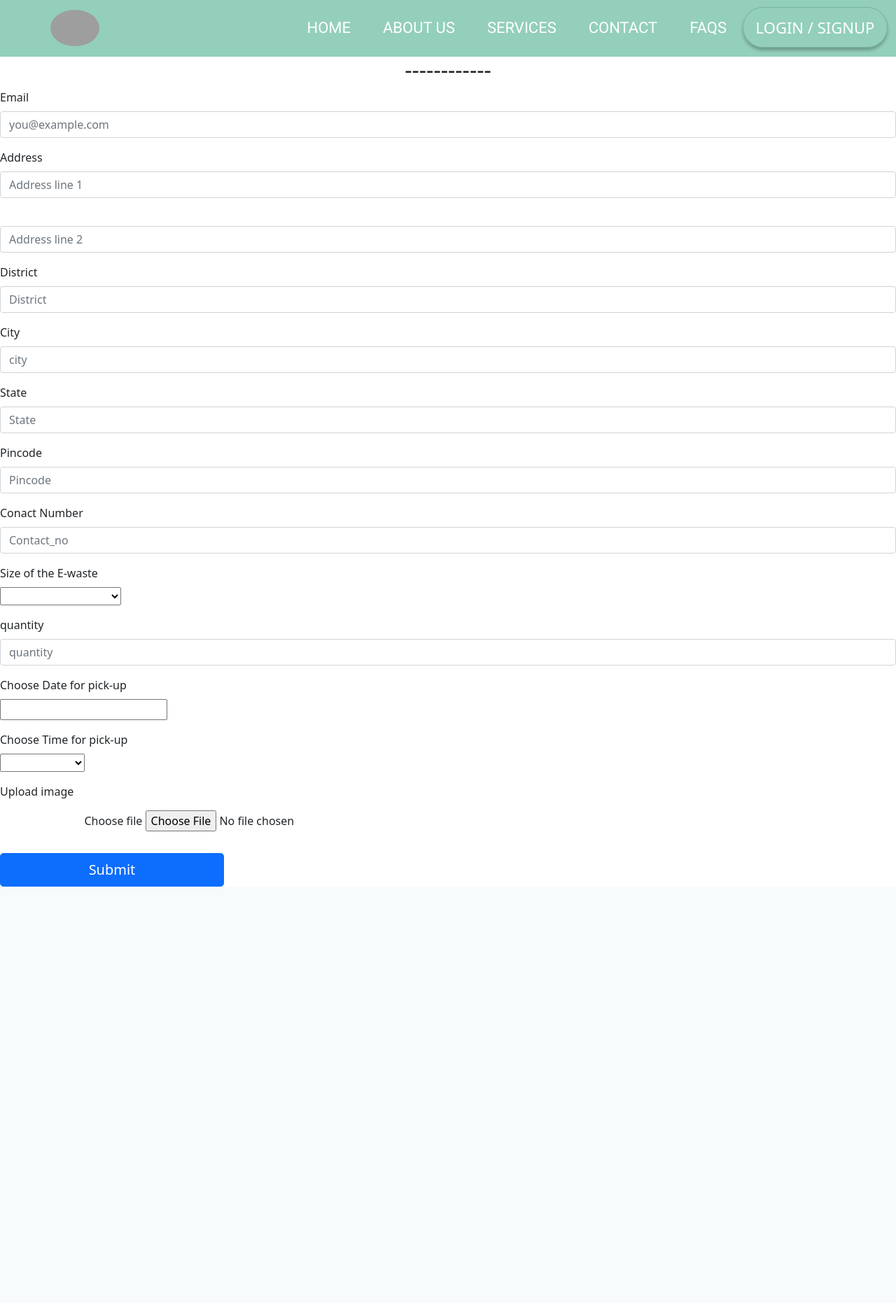
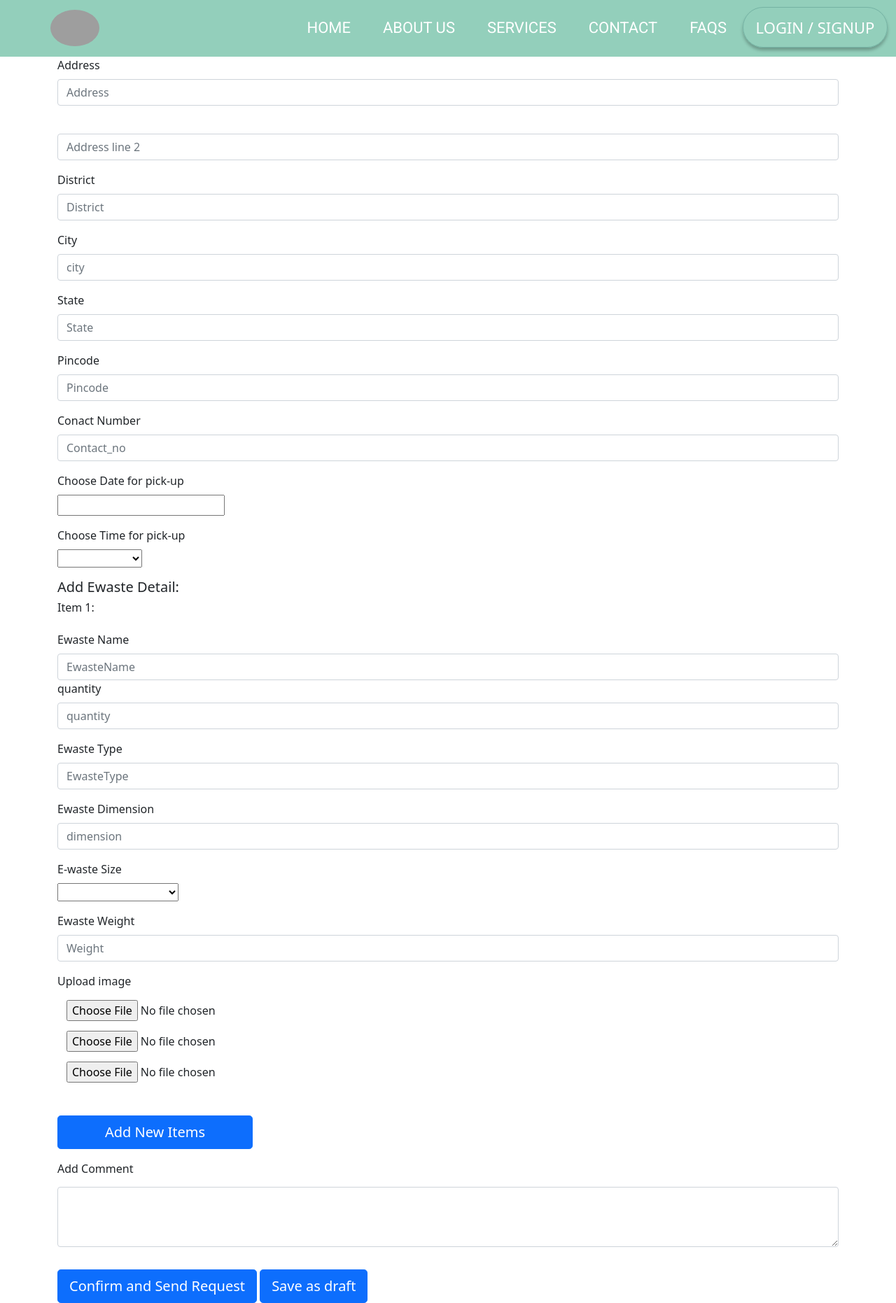
Before and after one commit to SnehaSirohi/ewaste_manage, a Django app: page /donor_form in a window 1280 px wide. Shown: the part 66-1928 px from the top of the page at 70% size. Before the commit the page ends 1333 px from the top, so only its background shows below. Run offline with Django 4.2, Linux system fonts and the light colour scheme; some libraries are stand-ins or nearby versions; grey boxes are pictures that could not be loaded.

Commit message:
Update donor_form.html

```diff
--- a/templates/donor_form.html
+++ b/templates/donor_form.html
@@ -22,34 +22,24 @@
 
 
 </head>
+<style>
 
+</style>
 <body>
-    <h2 class="text-center">------------</h2>
+  <div class = container>
     <form class="needs-validation"  method="post" action="/donor_form">
         {% csrf_token %}
         <div class="row g-3">
-
-            <div class="col-12">
-                <label for="email" class="form-label">Email <span class="text-muted"></span></label>
-                <input type="email" class="form-control" name="email" id="email" placeholder="you@example.com">
-                <div class="invalid-feedback">
-                    Please enter a valid email address
-                </div>
-            </div>
-
             <div class="col-12">
                 <label for="address1" class="form-label">Address</label>
-                <input type="text" class="form-control" name="address1" id="address1" placeholder="Address line 1"
-                    required>
+                <input type="text" class="form-control" name="address1" id="address1" placeholder="Address"required>
                 <div class="invalid-feedback">
                     Please enter your address.
                 </div>
             </div>
-
             <div class="col-12">
                 <label for="address2" class="form-label"></label>
-                <input type="text" class="form-control" name="address2" id="address2" placeholder="Address line 2"
-                    required>
+                <input type="text" class="form-control" name="address2" id="address2" placeholder="Address line 2"required>
                 <div class="invalid-feedback">
                     Please enter your address.
                 </div>
@@ -57,8 +47,7 @@
 
             <div class="col-12">
                 <label for="district" class="form-label">District</label>
-                <input type="text" class="form-control" name="district" id="district" placeholder="District"
-                    required>
+                <input type="text" class="form-control" name="district" id="district" placeholder="District"required>
                 <div class="invalid-feedback">
                     Please enter your address.
                 </div>
@@ -66,21 +55,18 @@
 
             <div class="col-12">
                 <label for="city" class="form-label">City</label>
-                <input type="text" class="form-control" name="city" id="city" placeholder="city"
-                    required>
+                <input type="text" class="form-control" name="city" id="city" placeholder="city"required>
             </div>
 
             <div class="col-12">
                 <label for="state" class="form-label">State</label>
-                <input type="text" class="form-control" name="state" id="state" placeholder="State"
-                    required>
+                <input type="text" class="form-control" name="state" id="state" placeholder="State"required>
             </div>
 
             <div class="col-12">
                 <label for="pincode" class="form-label">Pincode</label>
                 <div class="input-group has-validation">
-                    <input type="phone" class="form-control" name="pincode" id="pincode" placeholder="Pincode"
-                        required>
+                    <input type="phone" class="form-control" name="pincode" id="pincode" placeholder="Pincode"required>
                     <div class="invalid-feedback">
                         Your pincode is required.
                     </div>
@@ -99,8 +85,52 @@
                 </div>
             </div>
 
-            <div>
-                <label for="size" class="form-label">Size of the E-waste</label><br>
+            <div class="col-12">
+                <label for="date_s" class="form-label">Choose Date for pick-up</label>
+                <br>
+                <input id="datepicker" name="date_s">
+            </div>
+
+            <div class = "col-12">
+                <label for="time" class="form-label">Choose Time for pick-up</label><br>
+                 <select class="browser-default custom-select" name="time">
+                    <option selected></option>
+                    <option value="1">7 AM - 10 AM</option>
+                    <option value="2">10 AM - 1 PM</option>
+                    <option value="3">1 PM - 4 PM</option>
+                    <option value="4">4 PM - 7 PM</option>
+                    <option value="5">7 PM - 10 PM</option>
+                </select>
+            </div>
+            <div class = "col-12">
+                <h5>Add Ewaste Detail:</h5>
+                <h6> Item 1:</h6>
+            </div>
+            <div class="col-12">
+                <label for="name" class="form-label">Ewaste Name</label>
+                <div class="input-group has-validation">
+                    <input type="text" class="form-control" name="EasteName" id="EwasteName" placeholder="EwasteName"required>
+                </div>
+
+                <label for="quantity" class="form-label">quantity</label>
+                <div class="input-group has-validation">
+                    <input type="number" class="form-control" name="quantity" id="quantity" placeholder="quantity"required>
+                </div>
+            </div>
+            <div class="col-12">
+                <label for="Type" class="form-label">Ewaste Type</label>
+                <div class="input-group has-validation">
+                    <input type="number" class="form-control" name="EwasteType" id="EwasteType" placeholder="EwasteType"required>
+                </div>
+            </div>
+            <div class="col-12">
+                <label for="quantity" class="form-label">Ewaste Dimension</label>
+                <div class="input-group has-validation">
+                    <input type="text" class="form-control" name="EwasteDimenstion" id="ewastedimension" placeholder="dimension"required>
+                </div>
+            </div>
+            <div class ="col-12">
+                <label for="size" class="form-label">E-waste Size</label><br>
                  <select class="browser-default custom-select" name="size">
                     <option selected></option>
                     <option value="1">>=50 inch</option>
@@ -111,56 +141,50 @@
             </div>
 
             <div class="col-12">
-                <label for="quantity" class="form-label">quantity</label>
+                <label for="quantity" class="form-label">Ewaste Weight</label>
                 <div class="input-group has-validation">
-                    <input type="number" class="form-control" name="quantity" id="quantity" placeholder="quantity"
-                        required>
+                    <input type="number" class="form-control" name="EwasteWeight" id="EwasteWeight" placeholder="Weight"required>
                 </div>
-            </div>
-
-            <div lass="col-12">
-                <label for="date_s" class="form-label">Choose Date for pick-up</label>
-                <br>
-                <input id="datepicker" name="date_s">
-
-            </div>
-
-            <div>
-                <label for="time" class="form-label">Choose Time for pick-up</label><br>
-                 <select class="browser-default custom-select" name="time">
-                    <option selected></option>
-                    <option value="1">7 AM - 10 AM</option>
-                    <option value="2">10 AM - 1 PM</option>
-                    <option value="3">1 PM - 4 PM</option>
-                    <option value="4">4 PM - 7 PM</option>
-                    <option value="5">7 PM - 10 PM</option>
-                </select>
             </div>
 
             <div class="col-12">
                 <label for="e_img" class="form-label">Upload image</label>
                 <div class="col-md-6 mb-4">
                     <div class="file-field">
-                        <div class="d-flex justify-content-center">
-                            <div class="btn btn-mdb-color btn-rounded float-left">
-                                <span>Choose file</span>
-                                <input type="file" name="e_img" id="e_img">
-                            </div>
+                        <div class="btn btn-mdb-color btn-rounded float-left">
+                            <input type="file" name="e_img" id="e_img">
+                        </div>
+                        <div class="btn btn-mdb-color btn-rounded float-left">
+                            <input type="file" name="e_img" id="e_img">
+                        </div>
+                        <div class="btn btn-mdb-color btn-rounded float-left">
+                            <input type="file" name="e_img" id="e_img">
                         </div>
                     </div>
-
                 </div>
-                <script>
-                    $(function () {
-                        $("#datepicker").datepicker();
-                    });
-                </script>
             </div>
+        <div class = "col-12">
+            <button class="w-25 btn btn-primary btn-lg" type="submit">Add New Items</button>
         </div>
 
-        <button class="w-25 btn btn-primary btn-lg" type="submit">Submit</button>
+        <div class="col-12 mb-3">
+            <label for="Comment" class="form-label"><h6>Add Comment</h6></label>
+            <textarea class="form-control" id="Comment" rows="3"></textarea>
+        </div>
+        <div class = "col-12">
+             <button class="btn btn-primary btn-lg" type="submit">Confirm and Send Request</button>
+             <button class="btn btn-primary btn-lg" type="submit">Save as draft</button>
+        </div>
     </form>
+  </div>
 
+
+
+    <script>
+        $(function () {
+            $("#datepicker").datepicker();
+        });
+    </script>
 </body>
 
 </html>
```
